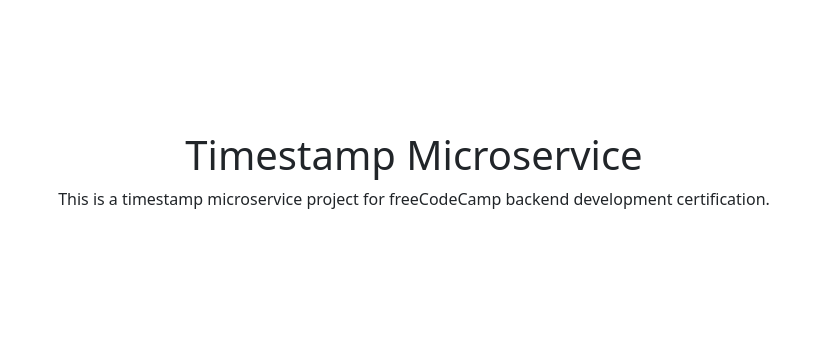
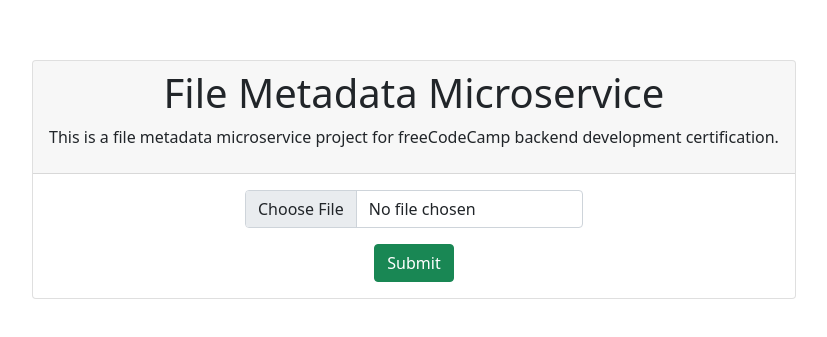
Before and after one commit to azerty0220pl/Timestamp_Microservice_FCC, a website: page views/index.html in a window 1280 px wide. Shown: the part 221-558 px from the top of the page, without its empty margins (226-1053 px from the left). Drawn offline with nearby package versions, Linux system fonts and the light colour scheme; files that its build step writes are made by us from their sources.

Commit message:
index.html setup

```diff
--- a/views/index.html
+++ b/views/index.html
@@ -4,13 +4,23 @@
   <head>
     <meta charset="utf-8">
     <meta name="viewport" value="width=device-width, initial-scale=1.0">
-    <title>Timestamp Microservice</title>
+    <title>File Metadata Microservice</title>
     <link rel="stylesheet" href="style.css">
     <link href="https://cdn.jsdelivr.net/npm/bootstrap@5.0.2/dist/css/bootstrap.min.css" rel="stylesheet" integrity="sha384-EVSTQN3/azprG1Anm3QDgpJLIm9Nao0Yz1ztcQTwFspd3yD65VohhpuuCOmLASjC" crossorigin="anonymous">
   </head>
 
   <body class="fluid-container d-flex justify-content-center align-items-center flex-column">
-    <h1 class="text-center">Timestamp Microservice</h1>
-    <p class="text-center">This is a timestamp microservice project for freeCodeCamp backend development certification.</p>
+    <div class="card">
+      <div class="card-header">
+        <h1 class="text-center">File Metadata Microservice</h1>
+        <p class="text-center">This is a file metadata microservice project for freeCodeCamp backend development certification.</p>
+      </div>
+      <div class="card-body">
+        <form action="/api/fileanalyse" class="d-flex flex-column gap-3 align-items-center flex-column">
+          <input type="file" name="upfile" class="form-control">
+          <button type="submit" class="btn btn-success">Submit</button>
+        </form>
+      </div>
+    </div>
   </body>
 </html>
```
